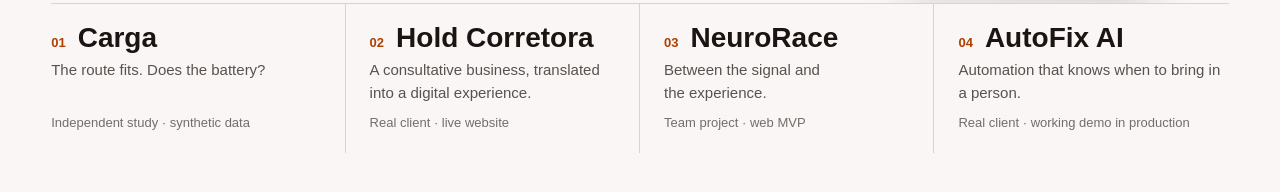
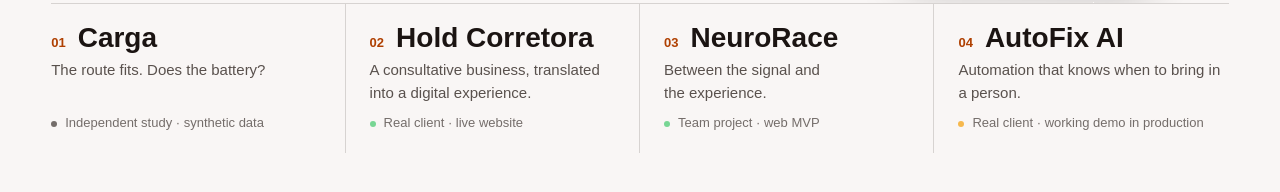
Before and after one commit to Breqsz/portfolio-v2, a Next.js app: page /en in a window 1280 px wide. Shown: the part 760-952 px from the top of the page. Built offline with nearby package versions, Linux system fonts and the light colour scheme; no server answers; a web font is replaced by a local one.

Commit message:
Marca o status de cada case no índice da Hero

```diff
--- a/components/home/hero.tsx
+++ b/components/home/hero.tsx
@@ -1,5 +1,6 @@
 import { ArrowDown, ArrowUpRight } from "lucide-react";
 import { Badge } from "@/components/home/badge";
+import { StatusDot } from "@/components/status-dot";
 import type { CaseBook } from "@/content/cases/types";
 import type { Dictionary } from "@/content/dictionary";
 import { SITE, caseSlugs } from "@/lib/site";
@@ -92,7 +93,10 @@ export function Hero({ t, cases }: Props) {
                     </span>
                   </span>
                   <span className="text-sm text-ink-2">{c.hook}</span>
-                  <span className="mt-auto pt-1 text-xs text-ink-3">{c.kind}</span>
+                  <span className="mt-auto flex items-center gap-2 pt-1 text-xs text-ink-3">
+                    <StatusDot status={c.status} />
+                    {c.kind}
+                  </span>
                 </a>
               </li>
             );
--- /dev/null
+++ b/components/status-dot.tsx
@@ -0,0 +1,12 @@
+import type { CaseStatus } from "@/content/cases/types";
+
+const TONE: Record<CaseStatus, string> = {
+  live: "bg-state-cabe",
+  demo: "bg-state-apertada",
+  study: "bg-ink-3",
+};
+
+/** Codifica o estado em forma além do texto: o rótulo ao lado continua sendo a informação. */
+export function StatusDot({ status }: { status: CaseStatus }) {
+  return <span aria-hidden="true" className={`inline-block size-1.5 shrink-0 rounded-full ${TONE[status]}`} />;
+}
--- a/content/cases/en.ts
+++ b/content/cases/en.ts
@@ -7,6 +7,7 @@ export const casesEn: CaseBook = {
     slug: "carga",
     name: "Carga",
     kind: "Independent study · synthetic data",
+    status: "study",
     year: "2026",
     role: "Sole author: research, product scoping, spec, physical model, algorithm, tests and interface.",
     hook: "The route fits. Does the battery?",
@@ -149,6 +150,7 @@ export const casesEn: CaseBook = {
     slug: "hold",
     name: "Hold Corretora",
     kind: "Real client · live website",
+    status: "live",
     year: "2026",
     role: "Building the site and making the interface and engineering calls: components, mobile, accessibility, images, the WhatsApp form and technical SEO. The brand was settled with the client.",
     hook: "A consultative business, translated into a digital experience.",
@@ -278,6 +280,7 @@ export const casesEn: CaseBook = {
     slug: "neurorace",
     name: "NeuroRace",
     kind: "Team project · web MVP",
+    status: "live",
     year: "2025–2026",
     role: "The project's web platform — race, performance, leaderboard and QR-code entry — and organizing the team's code on GitHub.",
     hook: "Between the signal and the experience.",
@@ -384,6 +387,7 @@ export const casesEn: CaseBook = {
     slug: "autofix",
     name: "AutoFix AI",
     kind: "Real client · working demo in production",
+    status: "demo",
     year: "2026",
     role: "End to end: client discovery, scoping, architecture, cost and data-protection analysis, provisioning, code, tests and the presentation script.",
     hook: "Automation that knows when to bring in a person.",
--- a/content/cases/pt.ts
+++ b/content/cases/pt.ts
@@ -8,6 +8,7 @@ export const casesPt: CaseBook = {
     slug: "carga",
     name: "Carga",
     kind: "Estudo autoral · dados sintéticos",
+    status: "study",
     year: "2026",
     role: "Autor único: pesquisa, recorte de produto, especificação, modelo físico, algoritmo, testes e interface.",
     hook: "A rota cabe. E a bateria?",
@@ -150,6 +151,7 @@ export const casesPt: CaseBook = {
     slug: "hold",
     name: "Hold Corretora",
     kind: "Cliente real · site em produção",
+    status: "live",
     year: "2026",
     role: "Desenvolvimento do site e das decisões de interface e engenharia: componentes, mobile, acessibilidade, imagem, formulário para WhatsApp e SEO técnico. A marca foi fechada com o cliente.",
     hook: "Uma operação consultiva, traduzida para o digital.",
@@ -279,6 +281,7 @@ export const casesPt: CaseBook = {
     slug: "neurorace",
     name: "NeuroRace",
     kind: "Projeto em equipe · MVP web",
+    status: "live",
     year: "2025–2026",
     role: "A plataforma web do projeto — corrida, desempenho, ranking e entrada por QR code — e a organização do código da equipe no GitHub.",
     hook: "Entre o sinal e a experiência.",
@@ -385,6 +388,7 @@ export const casesPt: CaseBook = {
     slug: "autofix",
     name: "AutoFix AI",
     kind: "Cliente real · demo funcional em produção",
+    status: "demo",
     year: "2026",
     role: "Ponta a ponta: discovery com o cliente, recorte de escopo, arquitetura, análise de custo e de LGPD, provisionamento, código, testes e o roteiro da apresentação.",
     hook: "Automação que sabe quando chamar alguém.",
--- a/content/cases/types.ts
+++ b/content/cases/types.ts
@@ -19,10 +19,14 @@ export type Metric = {
 
 export type FlowNode = { title: string; detail?: string; planned?: boolean };
 
+/** Estado público do trabalho: no ar para quem quiser ver, demo sob acesso, ou estudo sem produção. */
+export type CaseStatus = "live" | "demo" | "study";
+
 export type CaseContent = {
   slug: CaseSlug;
   name: string;
   kind: string;
+  status: CaseStatus;
   year: string;
   role: string;
   /** A frase de capítulo. */
```
Also changed, not shown: 1 other file (tests, documents, lock files or other folders).
